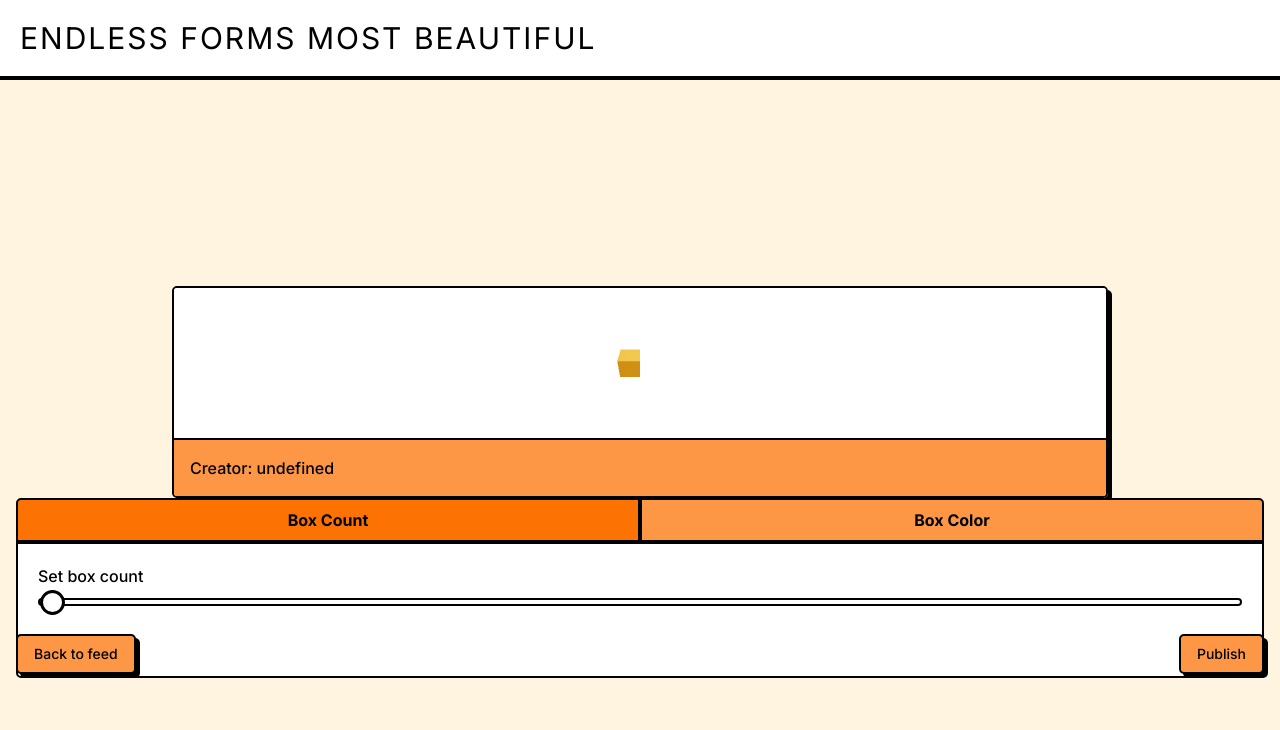
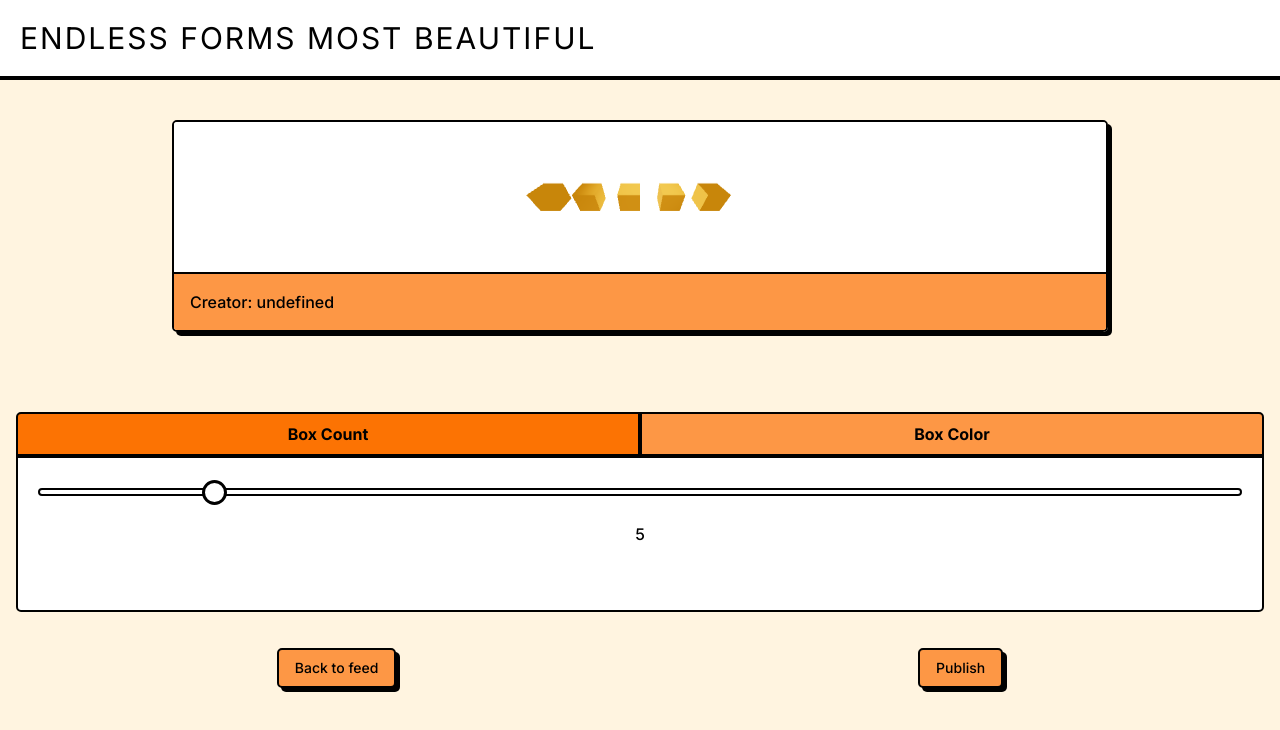
Before and after one commit to parth-agrawal/gen-art-feed, a Next.js app: page /publish in a window 1280 px wide. Shown: the top 730 px of the page. Built offline with nearby package versions, Linux system fonts and the light colour scheme; no server answers; the database is empty; sample sign-in values are in the browser's storage.

Commit message:
fixed spacing

```diff
--- a/src/app/publish/components/ArtControls.tsx
+++ b/src/app/publish/components/ArtControls.tsx
@@ -33,9 +33,9 @@ export const ArtControls = ({ boxCount, setBoxCount }: {
                 />
                 <div className="max-w-full h-full rounded-b-base border-2 border-border dark:border-darkBorder bg-white dark:bg-darkBg p-5 font-base">
                     {activeTab === 'Box Count' && (
-                        <div>
-                            Set box count
+                        <div className="flex flex-col items-center gap-5">
                             <RangeSlider rangeValue={boxCount} setRangeValue={setBoxCount} min={1} max={30} />
+                            {boxCount}
                         </div>
                     )}
                     {activeTab === 'Box Color' && (
--- a/src/app/publish/components/NewArtMaker.tsx
+++ b/src/app/publish/components/NewArtMaker.tsx
@@ -14,12 +14,12 @@ import { useFoundUser } from "@/providers/UserProvider";
 
 export const NewArtMaker = () => {
 
-    const [boxCount, setBoxCount] = useState<number>(1)
+    const [boxCount, setBoxCount] = useState<number>(5)
 
     const user = useFoundUser()
 
     return (
-        <div className="flex flex-col h-screen items-center justify-center  bg-bg">
+        <div className="flex flex-col mt-10 items-center justify-center gap-20">
             <ImageCard description={"Creator: " + user?.name}>
 
                 <ArtInterpreter boxCount={boxCount} />
@@ -27,13 +27,12 @@ export const NewArtMaker = () => {
 
             <ArtControls boxCount={boxCount} setBoxCount={setBoxCount} />
 
-            <div className="flex flex-row w-full justify-between">
+            <div className="flex flex-row justify-around w-full ">
 
                 <Link href="/feed">
 
                     <Button onClick={() => { }}> Back to feed </Button>
                 </Link>
-
 
 
                 <Button onClick={() => handlePublish(boxCount)}> Publish </Button>
```
